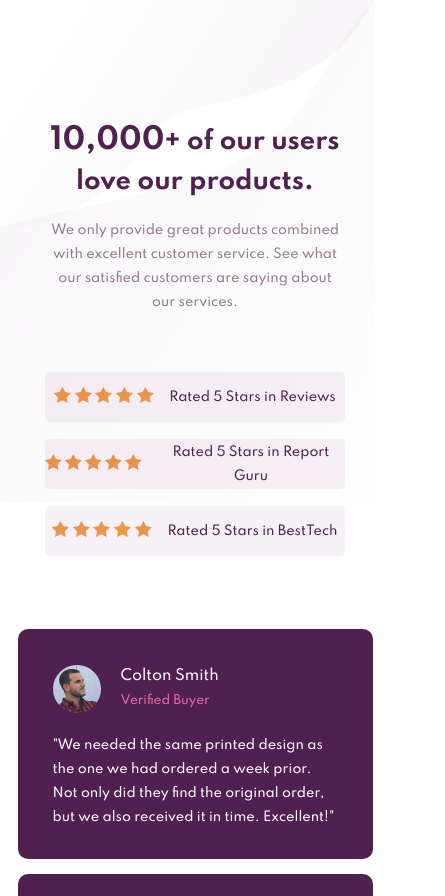
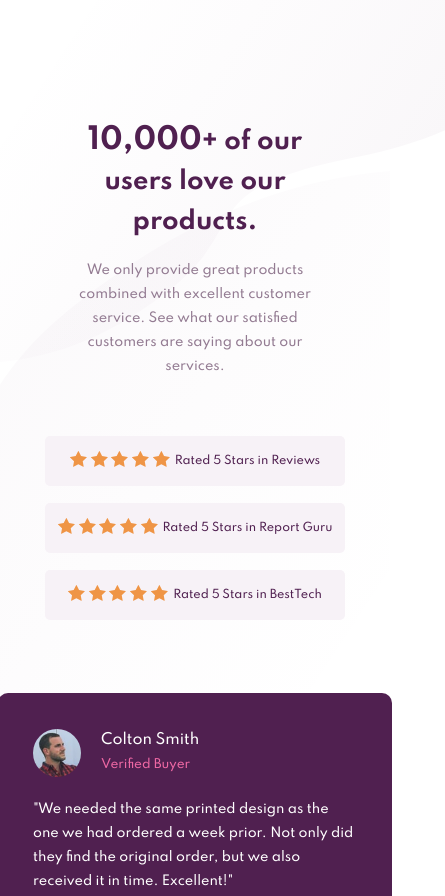
Before and after one commit to FabricioRivera2021/social-proof-section-master, a plain HTML site: page index.html in a window 390 px wide. Shown: the top 896 px of the page, 445 px wide, since content can reach past the window. Drawn offline with Linux system fonts and the light colour scheme.

Commit message:
second commit

```diff
--- a/styles.css
+++ b/styles.css
@@ -220,13 +220,19 @@ p {
 }
 
 @media (max-width: 530px) {
+  body {
+    background: url("../images/bg-pattern-top-desktop.svg") no-repeat top left, url("../images/bg-pattern-bottom-desktop.svg") no-repeat bottom right;
+    background-size: auto, auto;
+  }
+
   main {
     width: unset;
-    max-width: 400px;
+    max-width: 530px;
     min-width: 375px;
     height: 100vh;
     display: grid;
-    grid-template-columns: 1fr;
+    place-items: center;
+    grid-template-columns: 100%;
     grid-template-rows: 1fr 1fr 1fr 20px;
     grid-template-areas:
       "hero"
@@ -236,17 +242,17 @@ p {
   }
 
   main::after {
-    content: url(./images/bg-pattern-top-mobile.svg);
+    content: "";
   }
 
   main::before {
-    content: url(./images/bg-pattern-bottom-mobile.svg);
+    content: "";
   }
 
   .hero {
+    padding: 0 50px;
     place-self: center;
     width: 95%;
-    max-width: 300px;
     margin-left: 0;
     margin-top: 120px;
     grid-area: hero;
@@ -268,6 +274,16 @@ p {
     margin-bottom: 50px;
     grid-area: rates;
   }
+  .stars {
+    width: 100px;
+    height: 20px;
+    margin-right: 5px;
+    background-image: url(./images/icon-star.svg);
+    background-repeat: space;
+  }
+  .rates-card p {
+    font-size: 0.7rem;
+  }
 
   .rates .rates-card:first-of-type {
     justify-self: center;
@@ -277,7 +293,7 @@ p {
   }
   .reviews {
     height: initial;
-    width: 375px;
+    /* width: 375px; */
     grid-area: reviews;
     display: grid;
     grid-template-columns: 1fr;
```
